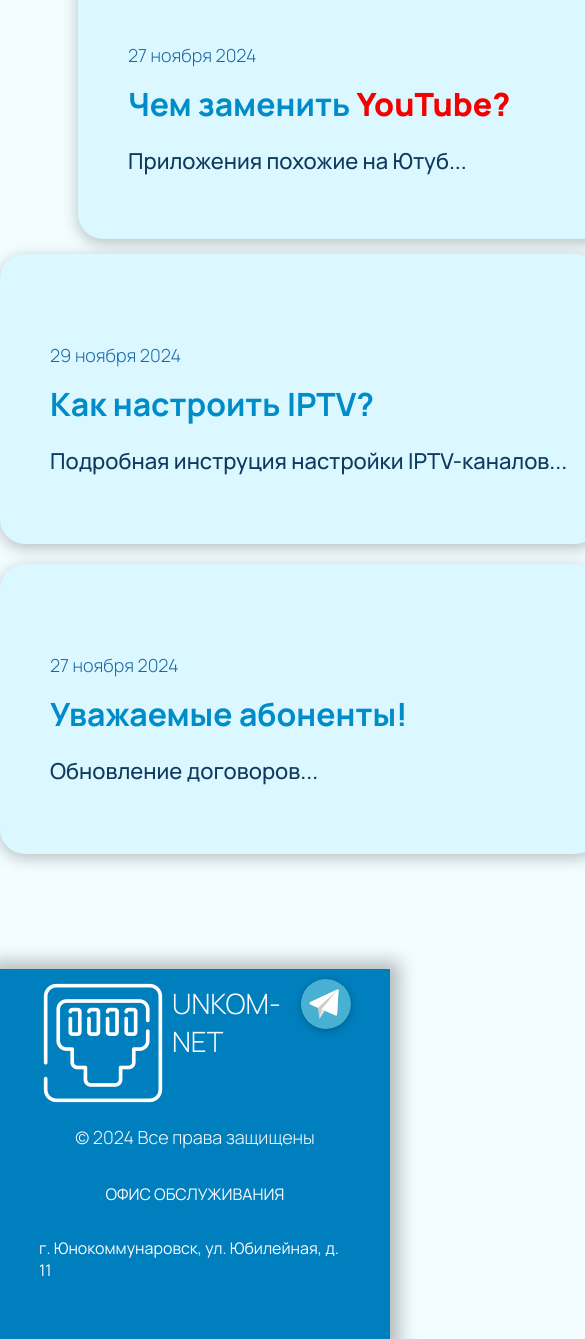
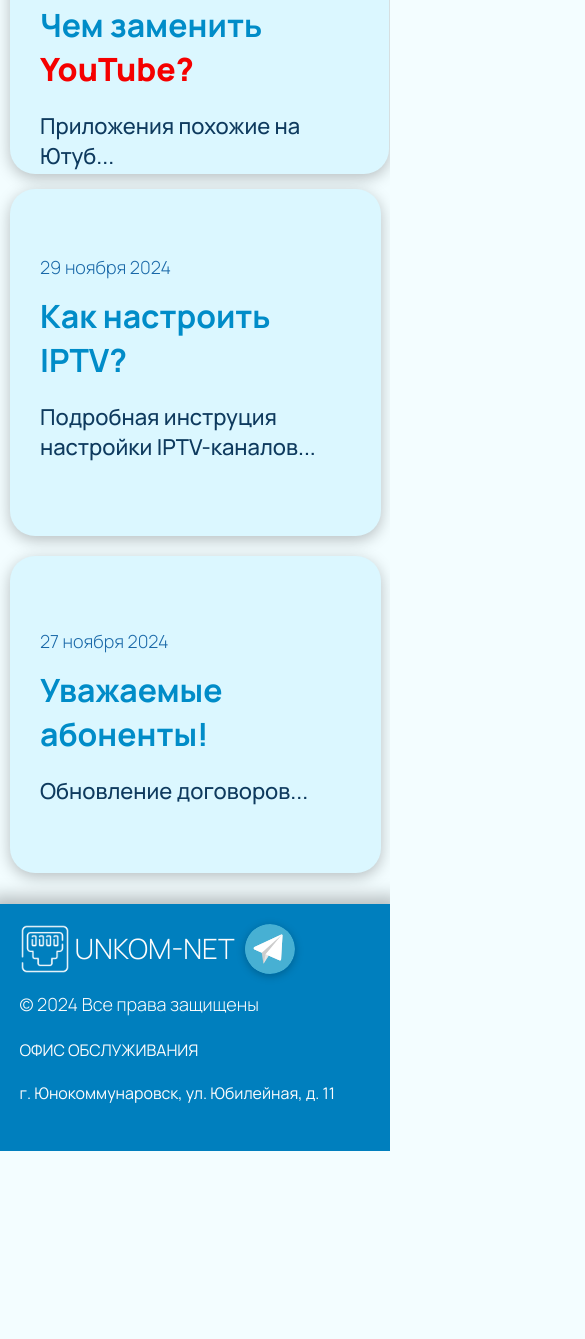
Before and after one commit to urtimmm/unkom.net, a website: page index.html in a window 390 px wide. Shown: the part 576-1915 px from the top of the page, 585 px wide, since content can reach past the window. After the commit the page ends 1727 px from the top, so only its background shows below. Drawn offline with Linux system fonts and the light colour scheme; a web font is replaced by a local one.

Commit message:
по мелочам подправил

```diff
--- a/css/styles.css
+++ b/css/styles.css
@@ -236,6 +236,7 @@
    display: flex;
    width: 100%;
    height: auto;
+   margin-top: 75px;
    margin-bottom: 15px;
    justify-content: center; /* Горизонтальное центрирование */
    align-items: center; /* Вертикальное центрирование */
@@ -281,7 +282,7 @@
 
 }
 .tariff .tariffs-detail-left {
-   /* background-image: url('/icon/back_tariff_left.png'); */
+   background-image: url('/icon/back_tariff_left.png');
    background-size: 100% auto; /* Оставляем размеры изображения как есть */
    background-position: left bottom; /* Размещаем картинку в левом нижнем углу */
    background-repeat: no-repeat; /* Запрещаем повторение изображения */
@@ -289,7 +290,7 @@
 }
 
 .tariffs-detail-right {
-   /* background-image: url('/icon/back_tariff_right.png'); */
+   background-image: url('/icon/back_tariff_right.png');
    background-size:100% auto; /* Оставляем размеры изображения как есть */
    background-position: left bottom; /* Размещаем картинку в левом нижнем углу */
    background-repeat: no-repeat; /* Запрещаем повторение изображения */
@@ -571,11 +572,12 @@
 }
 .footer .inner-left {
    display: flex;
-   align-items:center;
+   padding-top: 10px;
    font-family: 'Manrope';
    font-weight: 300;
    font-size: 18px;
    flex-direction: column;
+   width: auto;
 }
 
 .footer .text-logo-footert {
@@ -594,6 +596,12 @@
 footer .logo-footer {
    display: flex;
    justify-content: center;
+
+
+}
+.footer .icon-footer {
+   width: 50px;
+   height: 50px;
 }
 .cl-btn-2 {
    margin-left: auto;
@@ -1024,6 +1032,9 @@
    .body {
       width: 100vh;
    }
+   .tariff{
+      margin-top: 10px;
+   }
    .navbar-bottom .container, .navbar-top .container {
       max-width: 90%;
    }
@@ -1031,9 +1042,16 @@
       flex-direction: column;
       align-items: normal;
    }
-   .tariff .detail-left {
+   .tariff .container .detail-left, .tariff .container .detail-right {
       margin-left: 0%;
+      display: flex;
       width: 95%;
+      margin-left: 10px;
+
+   }
+   .tariff .inner-top .inner-bottom-ind-right,.tariff .container .inner-bottom-ind, .tariff .inner-bottom .inner-bottom-ind-right {
+      padding-left: 30px;
+      padding-right: 30px;
    }
    .detail-left .container {
 
@@ -1069,7 +1087,7 @@
       position: fixed;
       left: 0;
       top: 5%;
-      width: 100%;
+      width: 94%;
       transform: translate(0%, 0%) scale(0.8);
       display: block;
       margin-left: 5px;
@@ -1095,6 +1113,22 @@
     .message.visible {
       top: 3.8%;
       left: 39%; /* Появляется слева */
+    }
+    .footer .container {
+      width: 90%;
+      display: flex;
+      justify-content: flex-start; /* Выравнивание по горизонтали */
+      align-items: flex-start;
+    }
+    footer .logo-footer {
+
+    }
+    .footer .container .inner-right {
+      align-items:normal ;
+
+    }
+    .footer .container .inner-right p{
+      margin-top: 5px;
     }
 }
 @media (max-width: 1146px) {
--- a/index.html
+++ b/index.html
@@ -203,7 +203,7 @@
       <script src="js/open-form.js"></script>
 
 
-      <div class="tariff" style="margin-top: 75px;">
+      <div class="tariff" >
          <div class="container">
             <selection class="detail-left" id="left-selection">
                <div class="container">
@@ -250,7 +250,7 @@
       <div class="container">
          <div class="inner-left">
             <div class="logo-footer">
-               <img src="icon/logo-footer.png" alt="Logo" class="logo-footer">
+               <img src="icon/logo-footer.png" alt="Logo" class="icon-footer">
                <span class="text-logo-footert">UNKOM-NET</span>
                <img src="icon/telegram.svg" class="logo-imj" alt="">
             </div>
```
Also changed, not shown: services.html (+1 -1 lines), tariffs.html (+1 -1 lines), icon/suppicon.png.
